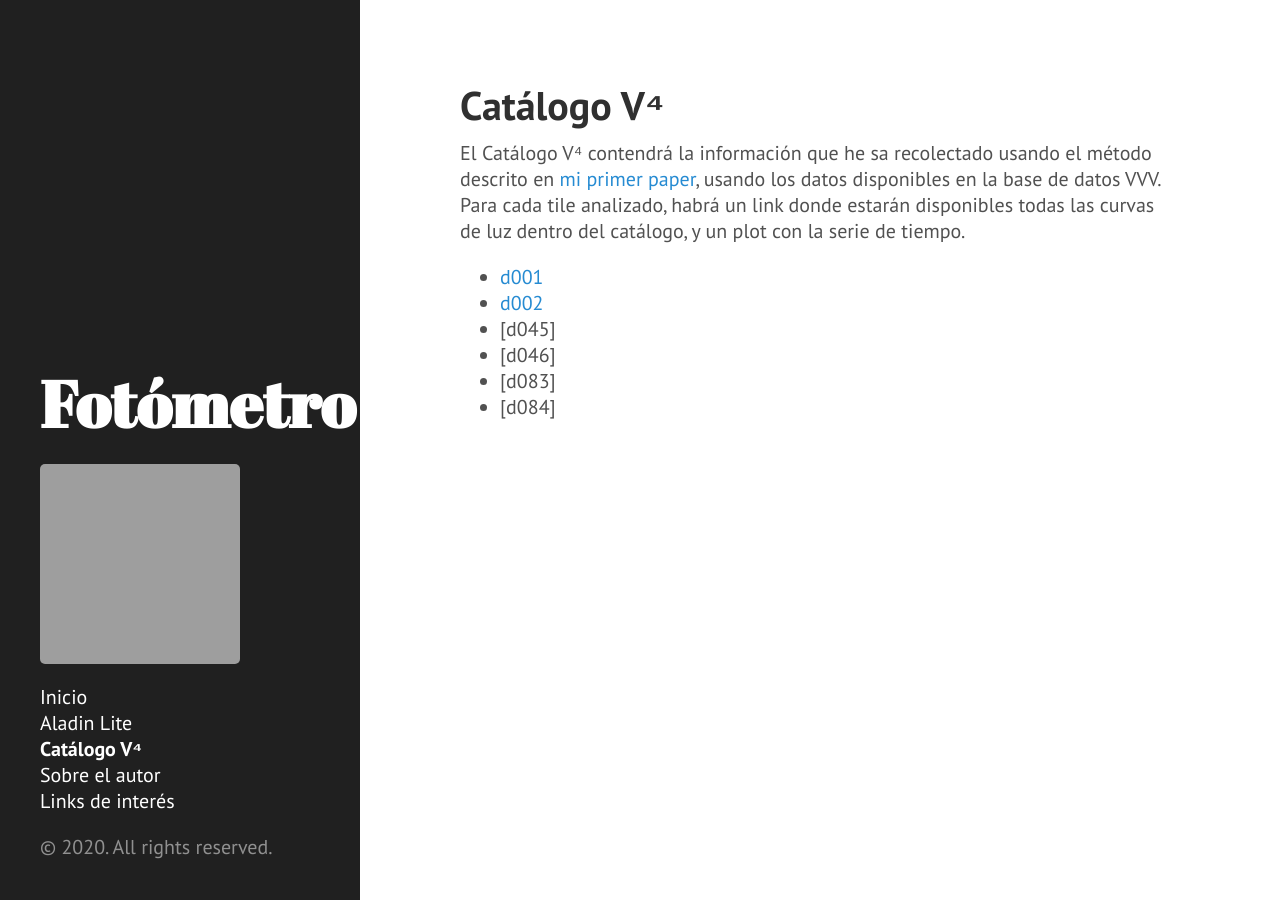
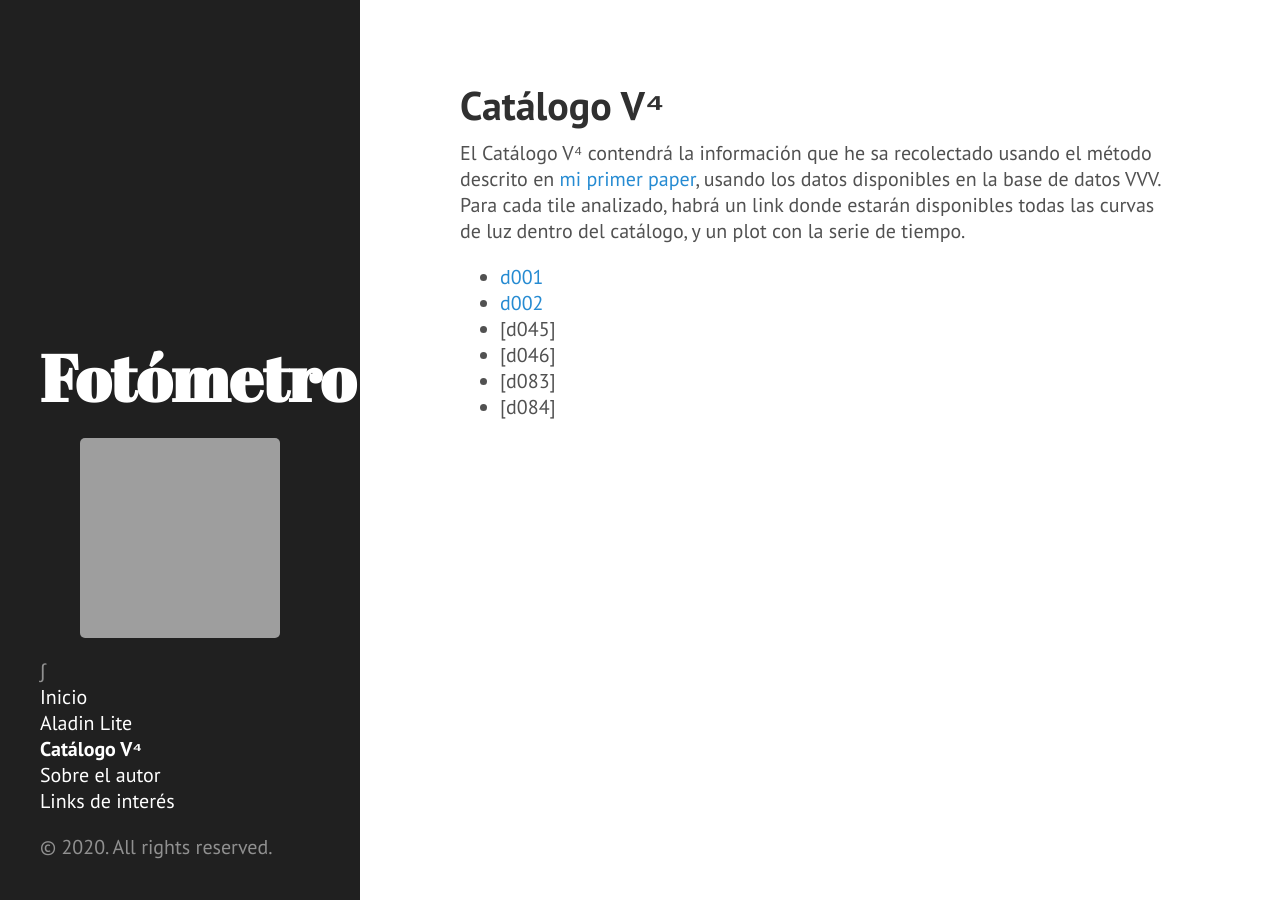
Before and after one commit to nicomedinap/nicomedinap.github.io, a Jekyll site: the page built from V4Catalog.md, in a window 1280 px wide. Built offline with Jekyll 4.4.1, drawn with Linux system fonts in a browser that asks for light colours; grey boxes are pictures that could not be loaded.

Commit message:
Update sidebar.html

```diff
--- a/_includes/sidebar.html
+++ b/_includes/sidebar.html
@@ -6,9 +6,10 @@
     </div>
 
     <!–Agregé una imagen clickeable al sidebar –>
+    <center>
     <a target="_blank" href="https://www.eso.org/public/spain/images/eso1320a/"><img src="https://raw.githubusercontent.com/nicomedinap/nicomedinap.github.io/master/imagenes/The_star_formation_region_NGC_6559.jpg"
     height="200" width="200"> </a>
-
+    </center>∫
 
     <ul class="sidebar-nav">
       <li class="sidebar-nav-item{% if page.title == "Home" %} active{% endif %}">
```
